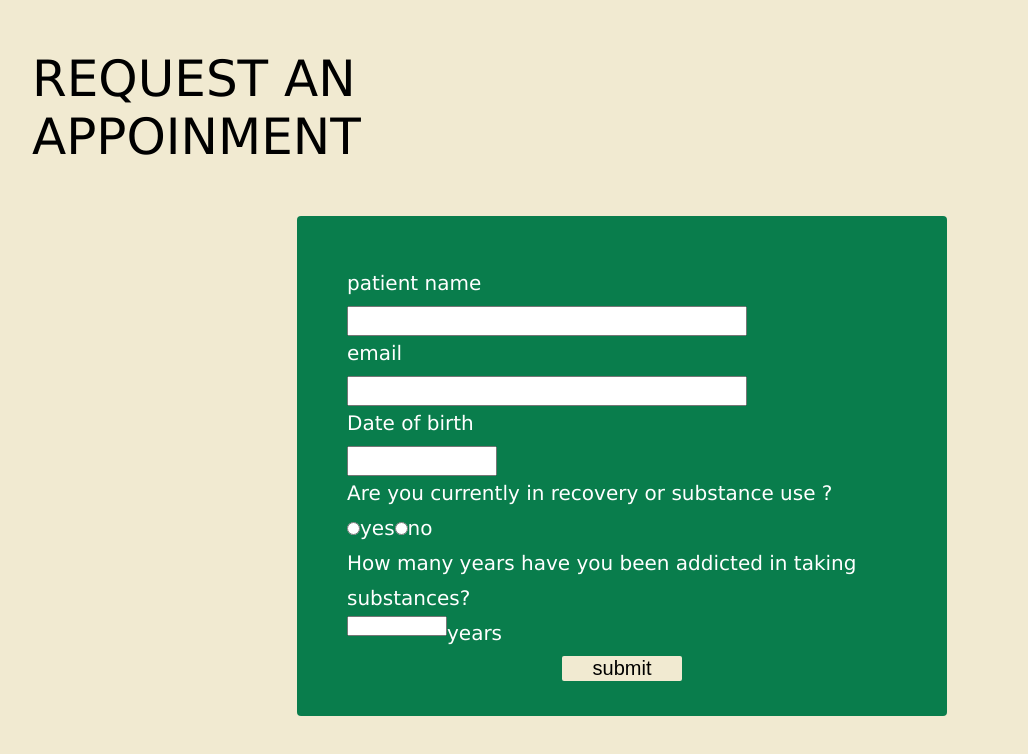
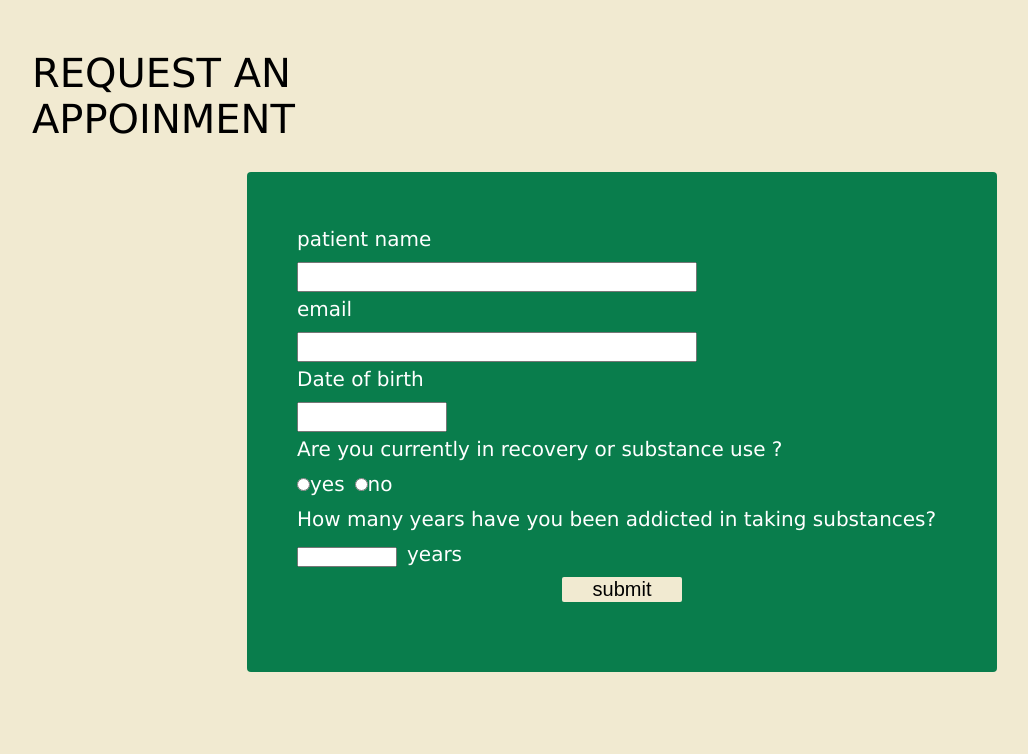
Before and after one commit to harishb2006/BreakTheBottle, a plain HTML site: page frompage.html in a window 1280 px wide. Shown: the whole page, without its empty margins (18-1046 px from the left). Drawn offline with Linux system fonts and the light colour scheme.

Commit message:
fourth commit

```diff
--- a/frompage.html
+++ b/frompage.html
@@ -22,16 +22,20 @@
 
          <div id="radio">
 
+         <div id="yes">
          <input type="radio" id="html" name="fav_language" value="HTML">
          <p>yes</p>
+        </div>
+        <div id="no">
          <input type="radio" id="html" name="fav_language" value="HTML">
          <p>no</p>
+        </div>
          </div>
 
          <p>How many years have you been addicted in taking substances? </p>
          <div id="align">
          <input type="number" id="y">
-         <p>years</p>
+         <p id="yearss">years</p>
          </div>
          <div id="button">
          <button>submit</button>
--- a/style.css
+++ b/style.css
@@ -8,8 +8,9 @@ body{
     background-color: #F1EAD1;
 }
 h1{
-    font-weight: 530;
-    font-size: 50px;
+    font-weight: 560;
+    font-size: 40px;
+
 
     font-family: Verdana, Geneva, Tahoma, sans-serif;
     padding: 50px 0 0 50px;
@@ -17,11 +18,11 @@ h1{
 
 #form{
     height: 500px ;
-    width: 650px;
+    width: 750px;
     background-color: #097D4C;
     color: white;
     margin: auto;
-    margin-top: 50px;
+    margin-top: 30px;
     border-radius: 4px;
     padding: 50px;
     font-size: 20px;
@@ -32,9 +33,11 @@ h1{
 }
 #radio{
     display: flex;
+    margin: 0 10px 0 0;
 }
 #align{
     display: flex;
+    /* color: red; */
 }
 .patient{
     height: 30px ;
@@ -47,6 +50,8 @@ h1{
 #y{
     height: 20px;
     width: 100px;
+    margin-top: 10px;
+
 
 }
 
@@ -64,3 +69,14 @@ button{
 
     text-align: center;
 }
+#yes{
+    display: flex;
+}
+#no{
+    display: flex;
+    margin-left: 10px;
+
+}
+#yearss{
+    margin-left: 10px;
+}
```
